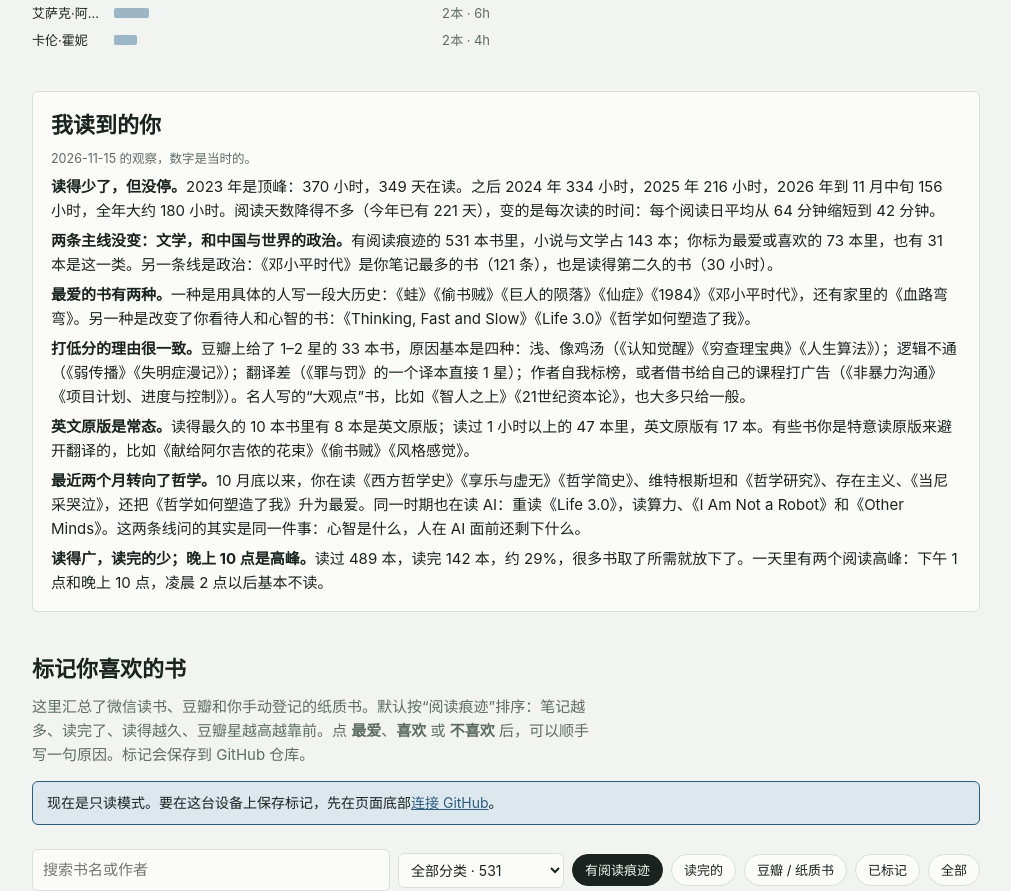
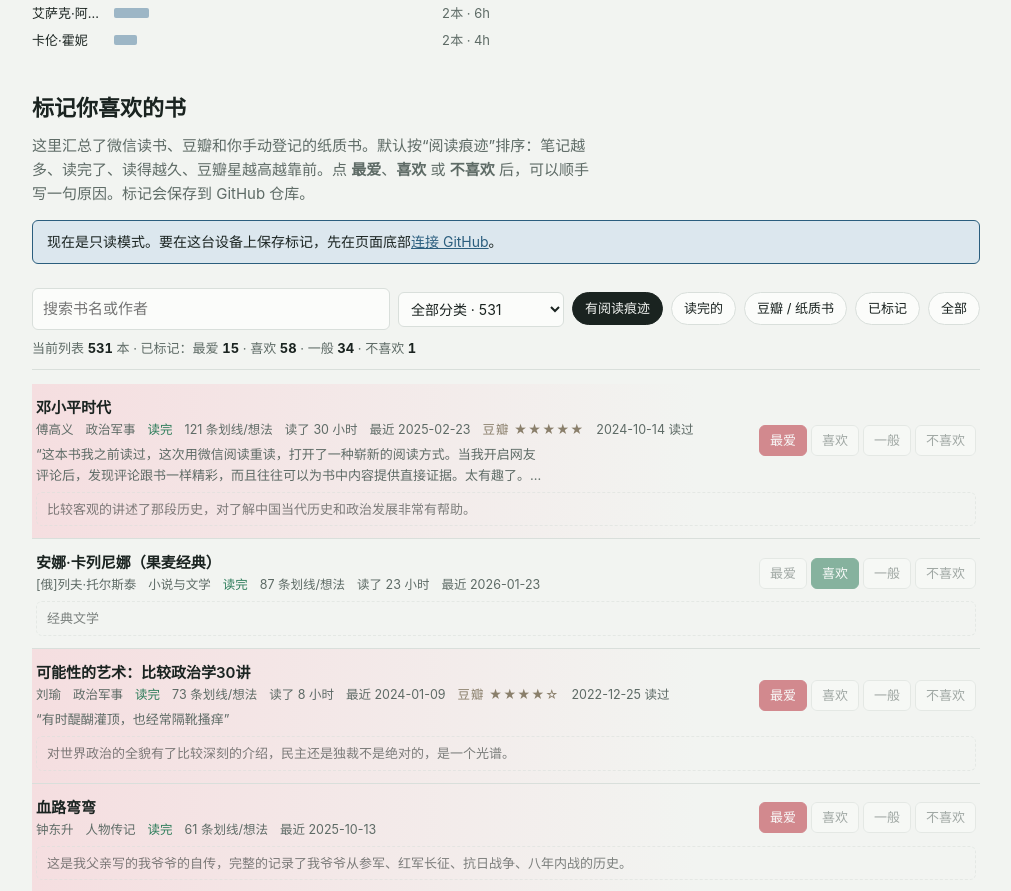
Before and after one commit to burnetzhong/books, a plain HTML site: page docs/index.html in a window 1280 px wide. Shown: the part 1327-2218 px from the top of the page, without its empty margins (134-1145 px from the left). Drawn offline with Linux system fonts and the light colour scheme.

Commit message:
自动保存：CLAUDE.md、index.html

```diff
--- a/docs/index.html
+++ b/docs/index.html
@@ -123,7 +123,7 @@ svg text{fill:var(--muted);font-size:11px;font-family:var(--sans)}
     <section><div class="eyebrow">几点在读</div><div class="chart-box"><svg id="hours" viewBox="0 0 400 140" width="100%" style="min-width:320px" role="img" aria-label="24小时阅读分布"></svg></div><div class="status" id="timeWord"></div></section>
   </div>
 
-  <section class="insight">
+  <section class="insight" hidden><!-- 暂时隐藏；删掉 hidden 即可恢复显示 -->
     <h2>我读到的你</h2>
     <div class="status">2026-11-15 的观察，数字是当时的。</div>
     <p><b>读得少了，但没停。</b>2023 年是顶峰：370 小时，349 天在读。之后 2024 年 334 小时，2025 年 216 小时，2026 年到 11 月中旬 156 小时，全年大约 180 小时。阅读天数降得不多（今年已有 221 天），变的是每次读的时间：每个阅读日平均从 64 分钟缩短到 42 分钟。</p>
```
Also changed, not shown: 1 other file.
